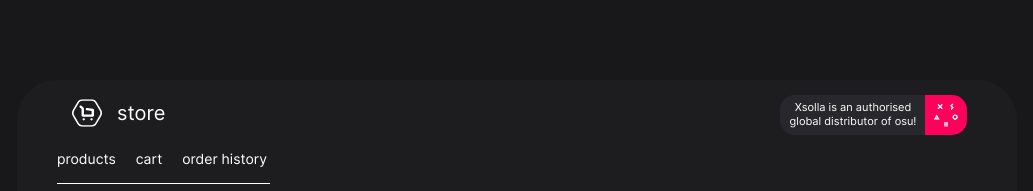
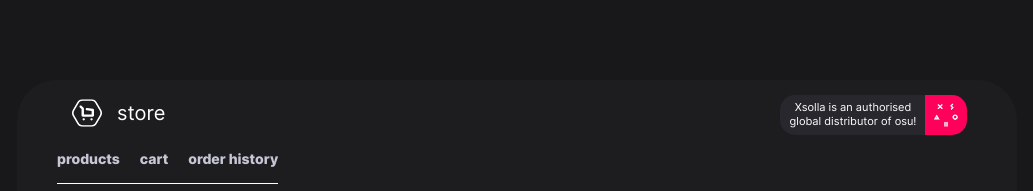
Before and after one commit to 9IZUKI9/osu-store, a React (Vite) app: page / in a window 1280 px wide. Shown: the top 191 px of the page, without its empty margins (123-1156 px from the left). Built offline with nearby package versions, Linux system fonts and the light colour scheme.

Commit message:
Router Добавление react-router

```diff
--- a/src/components/App/App.tsx
+++ b/src/components/App/App.tsx
@@ -1,13 +1,15 @@
-import Page from '../Page/Page.tsx'
-import Home from '../Home/Home'
-import Cart from '../Cart/cart.tsx';
-import History from '../History/history.tsx';
+import {Page, Home, Cart, History} from '../index'
+import { Routes, Route } from 'react-router-dom';
 import styles from './App.module.css'
 
 function App() {
     return (
         <div className={styles.app}>
-            <Home />
+            <Routes>
+                <Route exact path='/' element={ <Home /> } />
+                <Route exact path='/osu-store/cart' element={ <Cart /> } />
+                <Route exact path='/osu-store/history' element={ <History /> } />
+            </Routes>
         </div>
     );
 }
--- a/src/components/Page/Page.module.css
+++ b/src/components/Page/Page.module.css
@@ -3,10 +3,11 @@
     flex-direction: column;
     align-items: center;
     width: 1000px;
-    height: auto;
+    min-height: 268.5px;
     background-color: #1d1d20;
     border-radius: 40px;
     padding-bottom: 15px;
+    margin-bottom: 50px;
 }
 
 header {
@@ -85,7 +86,7 @@ header {
 
 .navigation ul::after {
     content: "";
-    width: 213px;
+    width: 221.23px;
     height: 1px;
     background-color: white;
     position: absolute;
--- a/src/components/Page/Page.tsx
+++ b/src/components/Page/Page.tsx
@@ -1,4 +1,5 @@
 import React from 'react'
+import { Link } from 'react-router-dom'
 import styles from './Page.module.css'
 
 type Props = {
@@ -24,15 +25,15 @@ function Page({ children }: Props) {
             <nav className={styles.navigation}>
                 <ul>
                     <li className={styles.navigation__item}>
-                        <a className={styles.navigation__link} href='#'>products</a>
+                        <Link className={styles.navigation__link} to='/'>products</Link>
                     </li>
 
                     <li className={styles.navigation__item}>
-                        <a className={styles.navigation__link} href='#'>cart</a>
+                        <Link className={styles.navigation__link} to='/osu-store/cart'>cart</Link>
                     </li>
 
                     <li className={styles.navigation__item}>
-                        <a className={styles.navigation__link} href='#'>order history</a>
+                        <Link className={styles.navigation__link} to='/osu-store/history'>order history</Link>
                     </li>
                 </ul>
             </nav>
--- /dev/null
+++ b/src/components/index.js
@@ -0,0 +1,4 @@
+export {default as Page} from './Page/Page'
+export {default as Home} from './Home/Home'
+export {default as History} from './History/History'
+export {default as Cart} from './Cart/Cart'
--- a/src/index.css
+++ b/src/index.css
@@ -67,6 +67,7 @@ body {
     margin: 0;
     -webkit-font-smoothing: antialiased;
     -moz-osx-font-smoothing: grayscale;
+    height: 100vh;
     background-color: #18181a;
     display: flex;
     justify-content: center;
```
